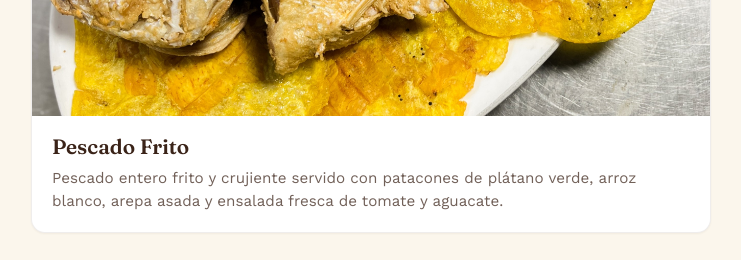
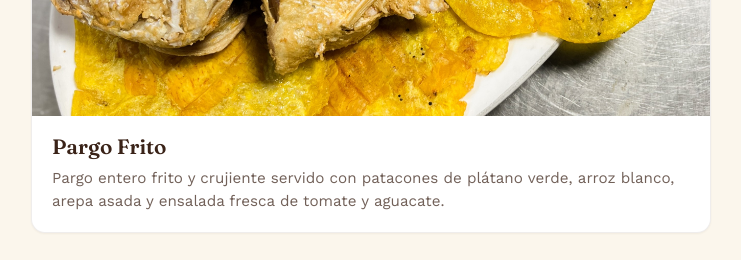
Before and after one commit to Acufenos/menu-portoncito, a plain HTML site: page index.html in a window 1280 px wide. Shown: the part 3420-3680 px from the top of the page, without its empty margins (269-1010 px from the left). Drawn offline with nearby package versions, Linux system fonts and the light colour scheme; grey boxes are pictures that could not be loaded.

Commit message:
Update index.html

```diff
--- a/index.html
+++ b/index.html
@@ -321,14 +321,14 @@ p.location{
     </div>
   </div>
 
-  <!-- PESCADO FRITO -->
+  <!-- PARGO FRITO -->
   <div class="dish">
     <div class="icon-badge">
-      <img src="img/mojarra_costeña.webp" alt="Mojarra Costeña">
+      <img src="img/mojarra_costeña.webp" alt="Pargo Frito">
     </div>
     <div class="dish-info">
-      <h3>Pescado Frito</h3>
-      <p>Pescado entero frito y crujiente servido con patacones de plátano verde, arroz blanco, arepa asada y ensalada fresca de tomate y aguacate.</p>
+      <h3>Pargo Frito</h3>
+      <p>Pargo entero frito y crujiente servido con patacones de plátano verde, arroz blanco, arepa asada y ensalada fresca de tomate y aguacate.</p>
     </div>
   </div>
 
```
